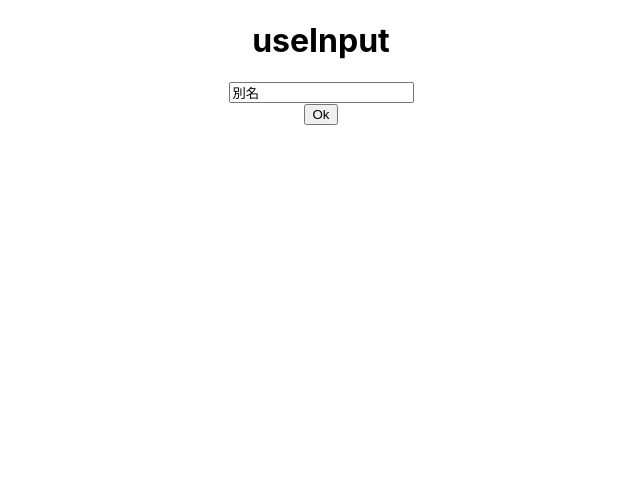
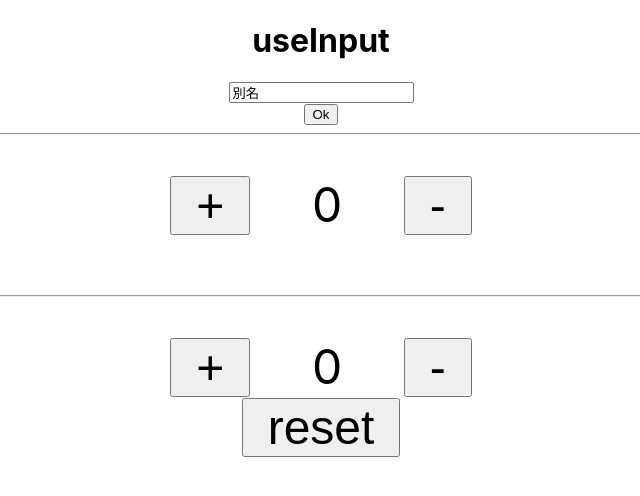
Before and after one commit to jini-labs-2/react-practice, a React (Create React App) app: page / in a window 1280 px wide. Shown: the top 496 px of the page, without its empty margins (319-959 px from the left). Built offline with nearby package versions, Linux system fonts and the light colour scheme.

Commit message:
add count(+,-,reset)

```diff
--- a/src/App.js
+++ b/src/App.js
@@ -1,3 +1,4 @@
+import { useEffect, useState } from 'react';
 import './App.css';
 import useInput from './hooks/useInput';
 
@@ -7,12 +8,47 @@ function displayMessage(message) {
 
 function App() {
   const [inputValue, handleChange, handleSubmit] = useInput('別名', displayMessage);
+  const [count, setCount] = useState(0);
+  const [testCount, setTestCount] = useState(0);
+
+  useEffect(() => {
+    document.title = `${count}`
+  }, [count])
+
+  const increment = () => {
+    setTestCount(prev => prev + 1);
+  }
+  const decrement = () => {
+    setTestCount(prev => prev - 1);
+  }
+  const reset = () => {
+    setTestCount(0);
+  }
 
   return (
     <div className="App">
       <h1>useInput</h1>
       <input value={inputValue} onChange={handleChange} /> <br/>
       <button onClick={handleSubmit}> Ok </button>
+
+      <br/>
+      <hr/>
+      <div style={{fontSize: "3rem", padding: "2rem"}}>
+        <button onClick={() => setCount(prev => prev + 1)} style={{fontSize: "inherit", padding: "0 1.5rem"}}> + </button>
+        <span style={{padding: "1rem 3rem"}}> {count} </span>
+        <button onClick={() => setCount(prev => prev - 1)} style={{fontSize: "inherit", padding: "0 1.5rem"}}> - </button>
+      </div>
+
+      <br/>
+      <hr/>
+      <div style={{fontSize: "3rem", padding: "2rem"}}>
+        <button onClick={increment} style={{fontSize: "inherit", padding: "0 1.5rem"}}> + </button>
+        <span style={{padding: "1rem 3rem"}}> {testCount} </span>
+        <button onClick={decrement} style={{fontSize: "inherit", padding: "0 1.5rem"}}> - </button>
+        <br/>
+        <button onClick={reset} style={{fontSize: "inherit", padding: "0 1.5rem"}}> reset </button>
+      </div>
+
     </div>
   );
 }
```
